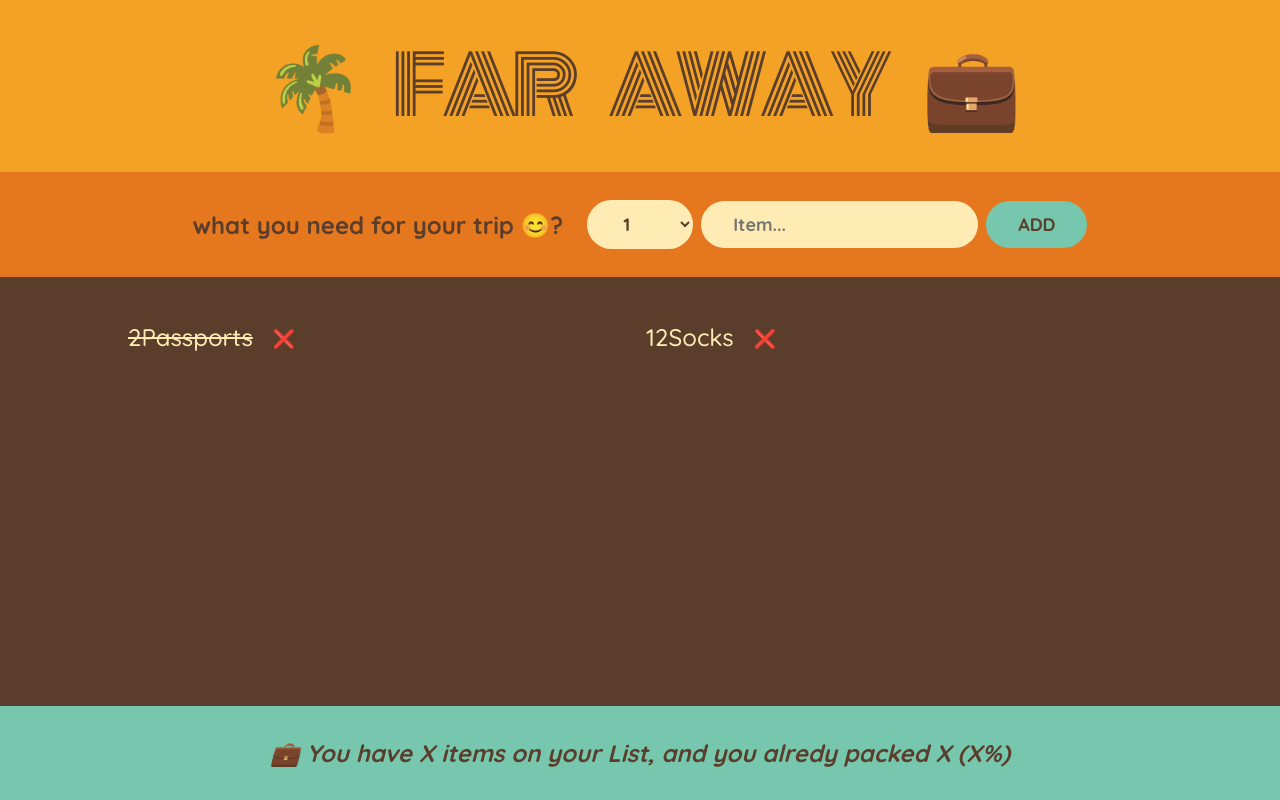
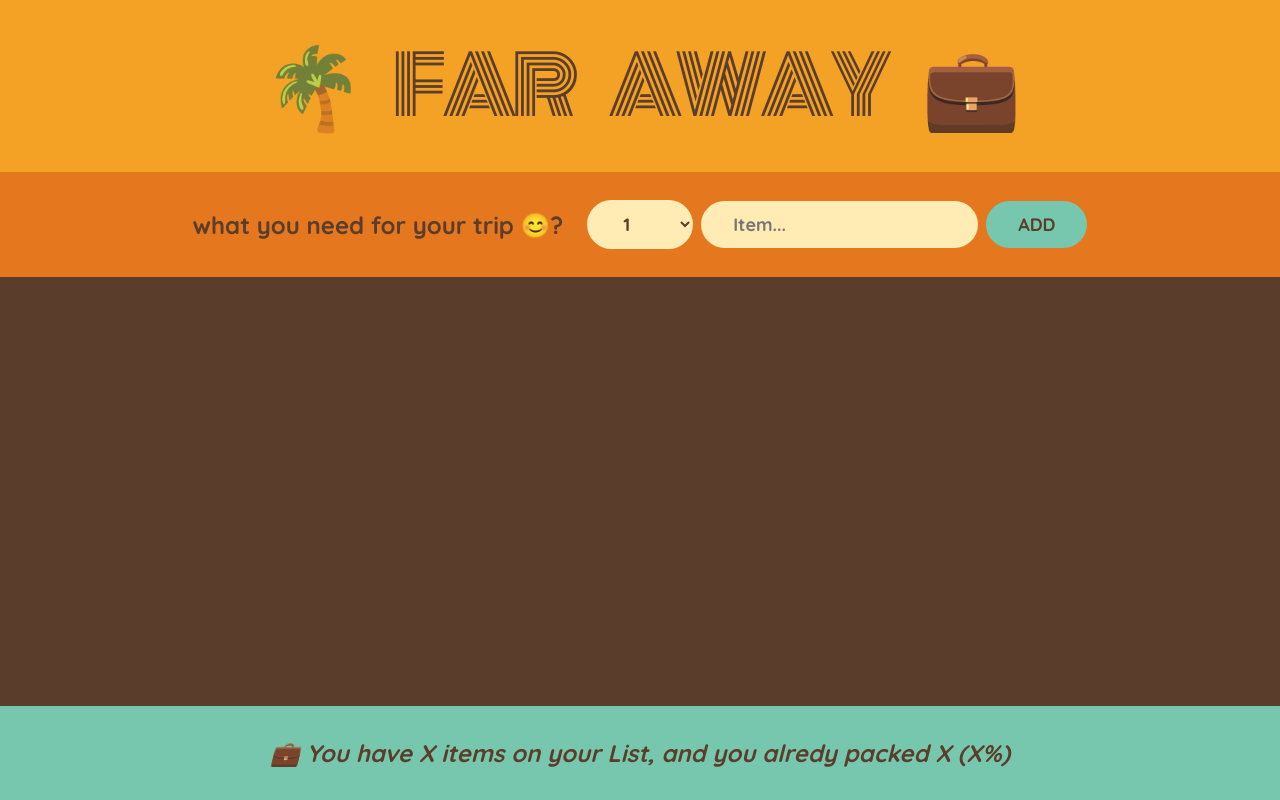
Before and after one commit to leloufadel/far-away, a React (Create React App) app: page / in a window 1280 px wide. Built offline with nearby package versions, Linux system fonts and the light colour scheme; the HTML template or start-up script is replaced by a standard one.

Commit message:
use item in the jsx'

```diff
--- a/src/App.js
+++ b/src/App.js
@@ -7,11 +7,14 @@ const initialItems = [
 ];
 
 export default function App() {
+
+  const [items, setItems] = useState([]);
+
   return (
     <div className="app">
       <Logo />
       <Form />
-      <PackingList />
+      <PackingList items={items}/>
       <Stats />
     </div>
   );
@@ -58,11 +61,11 @@ function Form() {
     </form>
   );
 }
-function PackingList() {
+function PackingList({items}) {
   return (
     <div className="list">
       <ul>
-        {initialItems.map((item) => (
+        {items.map((item) => (
           <Item item={item} key={item.id} />
         ))}
       </ul>
```
